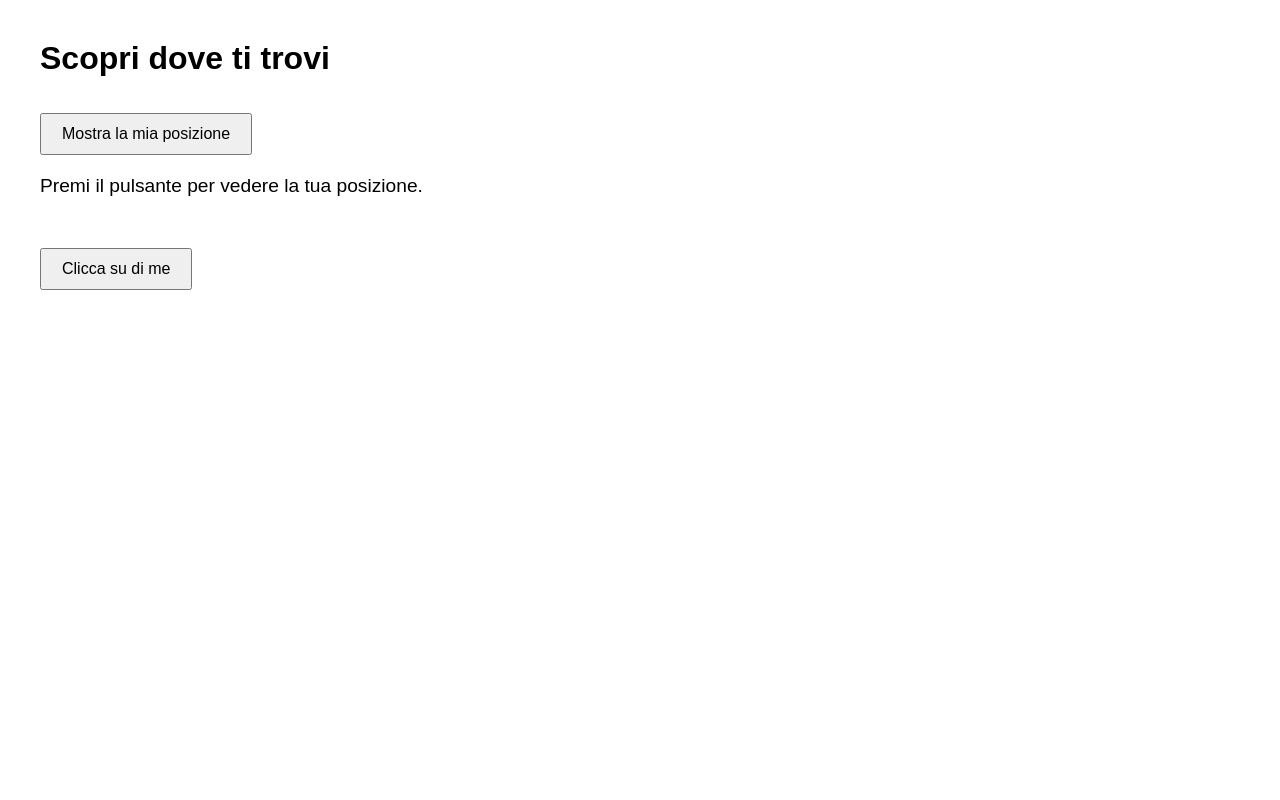
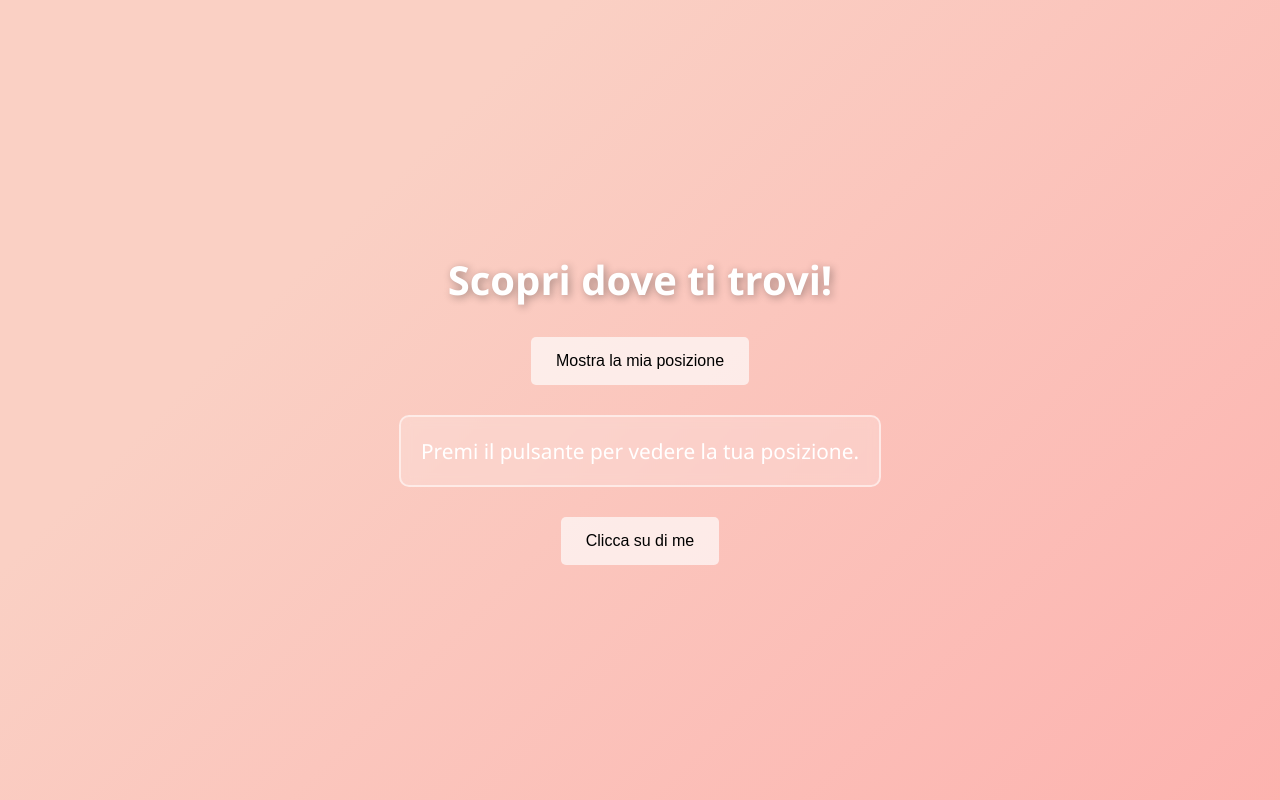
Before and after one commit to Sehajveer177/sehajveer177.io, a plain HTML site: page index.html in a window 1280 px wide. Drawn offline with Linux system fonts and the light colour scheme.

Commit message:
Update index.html
bho

```diff
--- a/index.html
+++ b/index.html
@@ -2,31 +2,73 @@
 <html lang="it">
 <head>
   <meta charset="UTF-8">
-  <title>La tua posizione attuale</title>
+  <title>Scopri dove sei!</title>
   <style>
+    /* ANIMAZIONE SFONDO */
     body {
-      font-family: Arial, sans-serif;
-      margin: 40px;
+      margin: 0;
+      padding: 0;
+      font-family: 'Segoe UI', Tahoma, Geneva, Verdana, sans-serif;
+      height: 100vh;
+      display: flex;
+      flex-direction: column;
+      align-items: center;
+      justify-content: center;
+      color: #fff;
+      background: linear-gradient(-45deg, #ff9a9e, #fad0c4, #fad0c4, #fbc2eb);
+      background-size: 400% 400%;
+      animation: gradient 12s ease infinite;
+      text-align: center;
     }
+
+    @keyframes gradient {
+      0% { background-position: 0% 50%; }
+      50% { background-position: 100% 50%; }
+      100% { background-position: 0% 50%; }
+    }
+
+    h1 {
+      font-size: 2.5em;
+      margin-bottom: 20px;
+      text-shadow: 2px 2px 8px #00000055;
+    }
+
     #location {
-      font-size: 1.2em;
-      margin-top: 20px;
+      font-size: 1.3em;
+      background-color: rgba(255, 255, 255, 0.2);
+      border: 2px solid #ffffff88;
+      border-radius: 10px;
+      padding: 20px;
+      margin: 20px auto;
+      max-width: 90%;
+      backdrop-filter: blur(6px);
     }
+
     button {
-      margin-top: 15px;
-      padding: 10px 20px;
+      background-color: #ffffffaa;
+      color: #000;
+      border: none;
+      border-radius: 5px;
+      padding: 15px 25px;
       font-size: 1em;
+      cursor: pointer;
+      margin: 10px;
+      transition: background-color 0.3s ease, transform 0.2s ease;
+    }
+
+    button:hover {
+      background-color: #fff;
+      transform: scale(1.05);
     }
   </style>
 </head>
 <body>
-  <h1>Scopri dove ti trovi</h1>
+  <h1>Scopri dove ti trovi!</h1>
+
   <button onclick="getLocation()">Mostra la mia posizione</button>
   <div id="location">Premi il pulsante per vedere la tua posizione.</div>
 
-  <br><br>
-
-  <button onclick="window.open('https://www.youtube.com/watch?v=VdEDY-SwL-ChS6FI', '_blank')">
+  <button onclick="window.open('https://www.youtube.com/watch?v=r5_NvFTfAWc', '_blank')">
     Clicca su di me
   </button>
 
@@ -39,14 +81,14 @@
           (position) => {
             const lat = position.coords.latitude;
             const lon = position.coords.longitude;
-            locationDiv.innerHTML = `La tua posizione è: <br>Latitudine: ${lat.toFixed(6)}<br>Longitudine: ${lon.toFixed(6)}`;
+            locationDiv.innerHTML = `📍 La tua posizione è:<br>🌐 Latitudine: ${lat.toFixed(6)}<br>🌐 Longitudine: ${lon.toFixed(6)}`;
           },
           (error) => {
-            locationDiv.innerHTML = "Impossibile ottenere la posizione: " + error.message;
+            locationDiv.innerHTML = "⚠️ Impossibile ottenere la posizione: " + error.message;
           }
         );
       } else {
-        locationDiv.innerHTML = "Il tuo browser non supporta la geolocalizzazione.";
+        locationDiv.innerHTML = "❌ Il tuo browser non supporta la geolocalizzazione.";
       }
     }
   </script>
```
